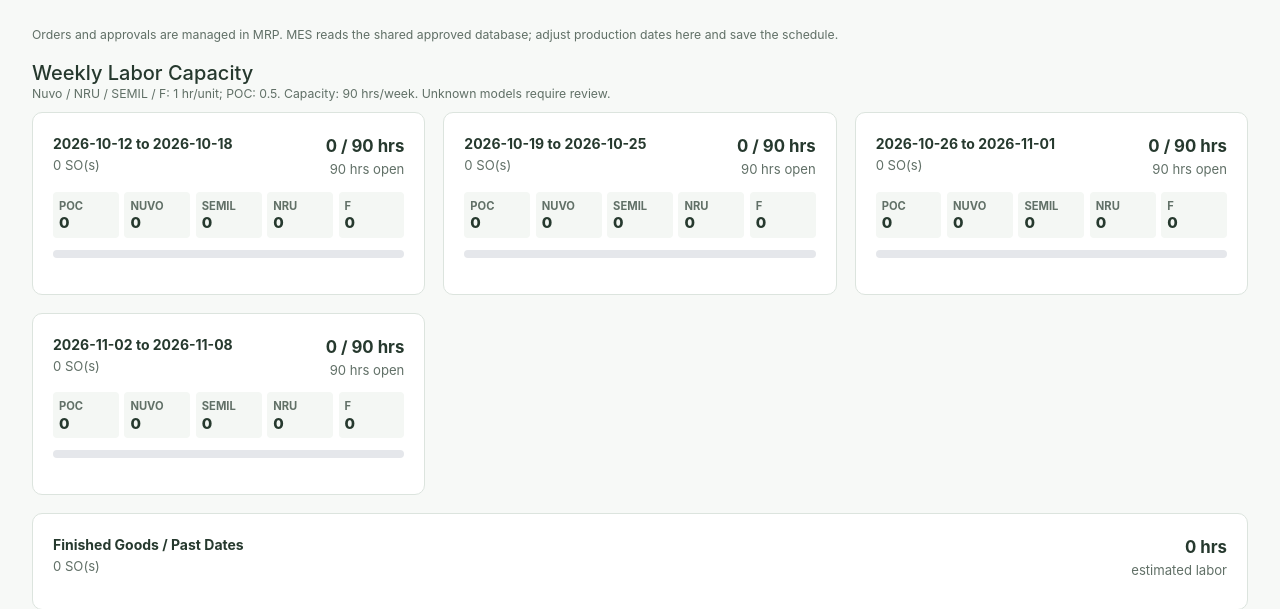
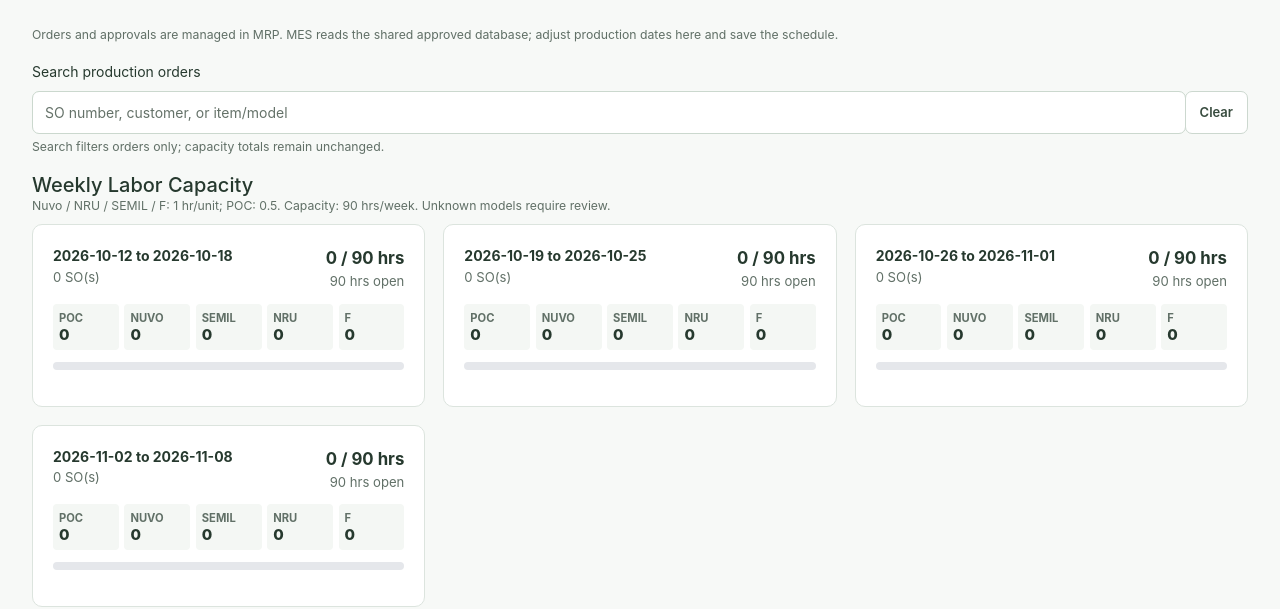
Before and after one commit to playoung2818/MES, a Flask app: page /production_planning in a window 1280 px wide. Shown: the part 179-788 px from the top of the page. Run offline with Flask 3, Linux system fonts and the light colour scheme; some libraries are stand-ins or nearby versions.

Commit message:
planning_search

```diff
--- a/app/production_planning.py
+++ b/app/production_planning.py
@@ -30,9 +30,10 @@
             rows.append({'QB Num': source['sales_order'], 'Customer': source.get('customer') or '',
                          'Customer PO': source.get('customer_po') or '', 'Terms': source.get('terms') or '',
                          'Item': item['item'], 'Qty': item['quantity'],
-                         'Lead Time': source.get('ship_date') or '', 'Inventory Site': site})
+                         'Lead Time': source.get('ship_date') or '', 'Inventory Site': site,
+                         'Notes': source.get('notes') or ''})
     frame = pd.DataFrame(rows, columns=['QB Num', 'Customer', 'Customer PO', 'Terms',
-                                       'Item', 'Qty', 'Lead Time', 'Inventory Site'])
+                                       'Item', 'Qty', 'Lead Time', 'Inventory Site', 'Notes'])
     frame['Lead Time'] = pd.to_datetime(frame['Lead Time'], errors='coerce', format='mixed')
     return frame
 
@@ -116,6 +117,7 @@
             production_date_str=production_date.isoformat() if production_date else '',
         )
         row.update(quantities[number])
+        row['notes'] = str(group.iloc[0].get('Notes') or '')
         if (override and override.is_finished_goods) or (production_date and production_date < today):
             finished.append(row)
         elif not production_date or production_date.weekday() >= 5:
--- /dev/null
+++ b/app/static/planning_search.js
@@ -0,0 +1,39 @@
+/* Display-only search: never modifies schedule data or capacity totals. */
+(() => {
+  const input = document.getElementById('planning-search');
+  if (!input) return;
+  const workspace = input.closest('.planning-workspace');
+  const status = document.getElementById('planning-search-status');
+  const empty = document.getElementById('planning-search-empty');
+  const hiddenClass = 'planning-search-hidden';
+
+  function filterOrders() {
+    const terms = input.value.trim().toLocaleLowerCase().split(/\s+/).filter(Boolean);
+    const rows = [...workspace.querySelectorAll('.order-line[data-wo]')];
+    let matches = 0;
+    rows.forEach(row => {
+      const text = `${row.dataset.wo} ${row.textContent}`.toLocaleLowerCase();
+      const visible = terms.every(term => text.includes(term));
+      row.classList.toggle(hiddenClass, !visible);
+      if (visible) matches += 1;
+    });
+    // Hide empty date cards while searching, keeping their data intact.
+    workspace.querySelectorAll('.day-card').forEach(card => {
+      const hasMatch = [...card.querySelectorAll('.order-line[data-wo]')]
+        .some(row => !row.classList.contains(hiddenClass));
+      card.parentElement.classList.toggle(hiddenClass, terms.length > 0 && !hasMatch);
+    });
+    empty.hidden = !terms.length || matches > 0;
+    status.textContent = terms.length
+      ? `${matches} of ${rows.length} orders match. Capacity totals remain unchanged.`
+      : 'Search filters orders only; capacity totals remain unchanged.';
+  }
+
+  input.addEventListener('input', filterOrders);
+  document.getElementById('planning-search-clear').addEventListener('click', () => {
+    input.value = '';
+    filterOrders();
+    input.focus();
+  });
+  filterOrders();
+})();
--- a/app/templates/planning_pick_status.html
+++ b/app/templates/planning_pick_status.html
@@ -6,3 +6,4 @@
     | Remaining: <strong>{{ o.remaining_units_str }}</strong>
   </span>
 </div>
+{% if o.notes %}<div class="order-notes" style="white-space:pre-wrap;overflow-wrap:anywhere"><strong>Notes:</strong> {{ o.notes }}</div>{% endif %}
--- a/app/templates/production_planning.html
+++ b/app/templates/production_planning.html
@@ -16,6 +16,16 @@
   </header>
 
   <div class="text-muted small mb-3">Orders and approvals are managed in MRP. MES reads the shared approved database; adjust production dates here and save the schedule.</div>
+  <div class="mb-3" role="search" aria-label="Search production orders">
+    <label for="planning-search" class="form-label">Search production orders</label>
+    <div class="input-group">
+      <input type="search" id="planning-search" class="form-control" placeholder="SO number, customer, or item/model" aria-describedby="planning-search-status">
+      <button type="button" id="planning-search-clear" class="btn btn-outline-secondary">Clear</button>
+    </div>
+    <div id="planning-search-status" class="text-muted small mt-1" role="status" aria-live="polite">Search filters orders only; capacity totals remain unchanged.</div>
+  </div>
+  <div id="planning-search-empty" class="alert alert-info" hidden>No orders match your search.</div>
+  <style>.planning-workspace .planning-search-hidden { display: none !important; }</style>
   {% if capacity_weeks or passed_lt_orders %}
     <div class="mb-4">
       <div class="d-flex justify-content-between align-items-end mb-2">
@@ -241,4 +251,5 @@
 <p class="data-note planning-source-note">Planning uses approved sales orders and the reviewed item order. Picked quantities come from saved work orders. Schedule saves are shared with MRP; they do not create work orders. Past dates do not confirm completion.</p>
 </div>
 <script src="{{ url_for('static', filename='planning.js') }}?v=2" defer></script>
+<script src="{{ url_for('static', filename='planning_search.js') }}" defer></script>
 {% endblock %}
```
Also changed, not shown: tests/test_planning.py (+20 -0 lines), README.md.
